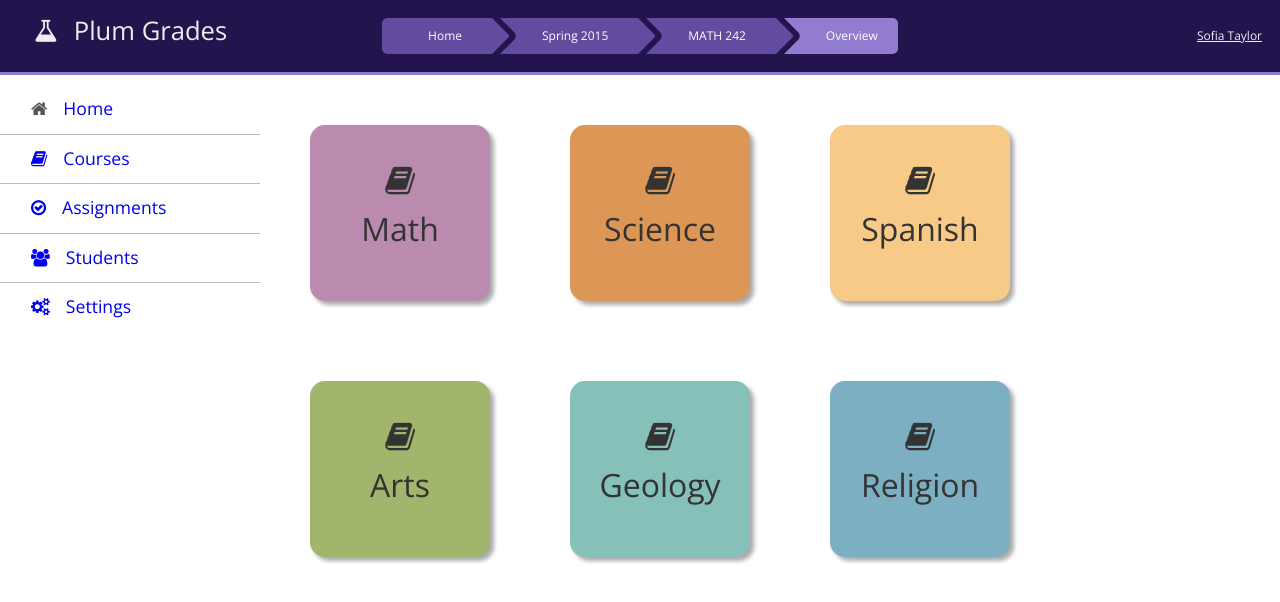
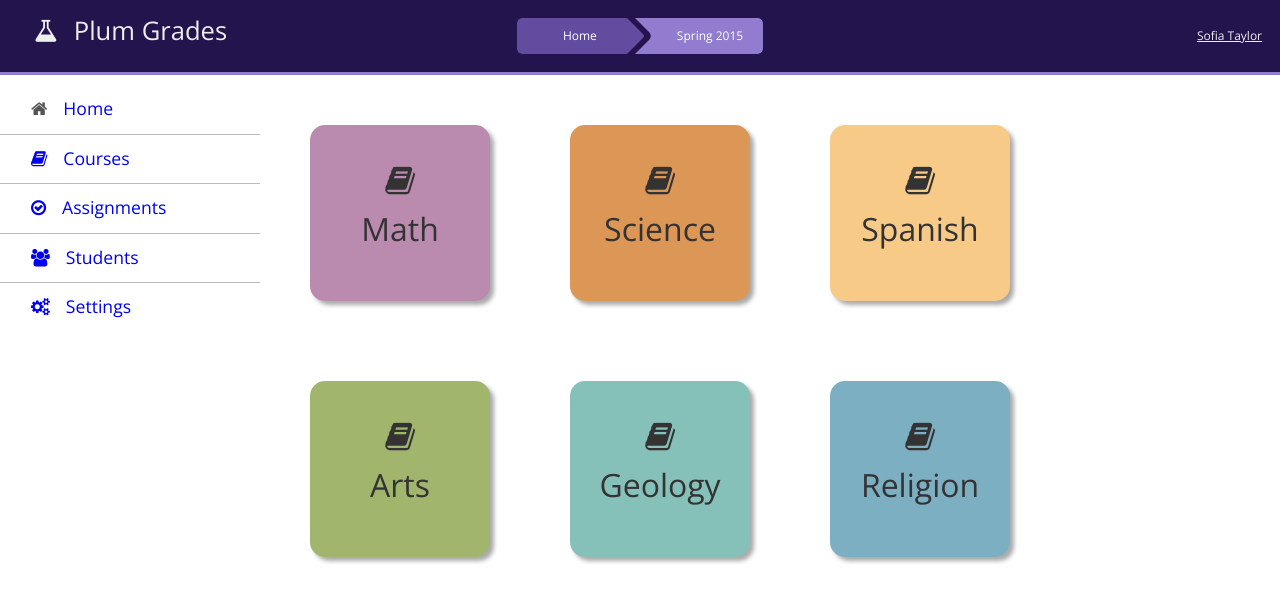
Before and after one commit to benjcal/plum-grades_sketch, a plain HTML site: page courses.html in a window 1280 px wide. Drawn offline with nearby package versions, Linux system fonts and the light colour scheme.

Commit message:
fixed courses breadcrumb

```diff
--- a/courses.html
+++ b/courses.html
@@ -17,9 +17,7 @@
 		<div id="nav">
 			<div class="breadcrumb">
 				<a href="index.html">Home</a>
-				<a href="#">Spring 2015</a>
-				<a href="#">MATH 242</a>
-				<a href="#" class="active">Overview</a>
+				<a href="#" class="active">Spring 2015</a>
 
 			</div>
 		</div>
```
